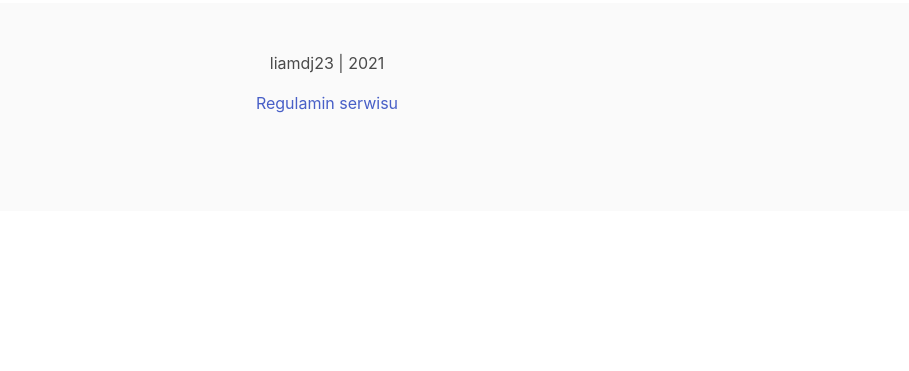
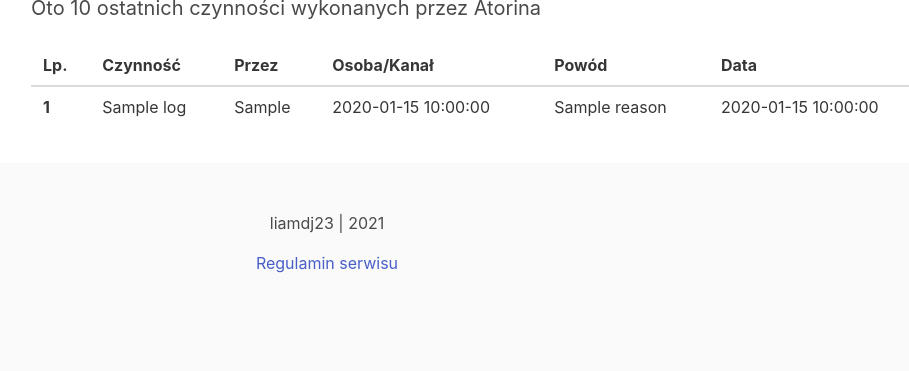
Before and after one commit to liamdj23/Atorin, a Python web app: template src/dashboard/templates/server.html in a window 1280 px wide. Shown: the part 733-1104 px from the top of the page, without its empty margins (313-1222 px from the left). Before the commit the page ends 846 px from the top, so only its background shows below. Run offline with Jinja, Linux system fonts and the light colour scheme; the template is opened without the code that fills it: most values are stand-ins (such as "Sample title", 1, 10 or a date in 2020); grey boxes marked "Sample" are stand-in pictures; some libraries are stand-ins or nearby versions.

Commit message:
:sparkles: Added logs on website

```diff
--- a/src/dashboard/flask.py
+++ b/src/dashboard/flask.py
@@ -14,13 +14,13 @@ cli.show_server_banner = lambda *x: None
 
 import logging
 log = logging.getLogger("werkzeug")
-log.disabled = True
+log.disabled = False
 
 
 class Dashboard(Flask):
     def __init__(self, bot):
         super(Dashboard, self).__init__(__name__)
-        self.logger.disabled = True
+        self.logger.disabled = False
         self.config["TEMPLATES_AUTO_RELOAD"] = True
         self.jinja_env.auto_reload = True
         self.secret_key = os.urandom(32).hex()
--- a/src/dashboard/routes/panel.py
+++ b/src/dashboard/routes/panel.py
@@ -48,13 +48,15 @@ def server(server_id, setting):
                 if not server_db:
                     server_db = bot.mongo.Server(id=guild.id, logs=bot.mongo.Logs())
                     server_db.save()
+                event_logs = bot.mongo.EventLogs.objects(server=guild.id).order_by("-date")[:10]
                 if request.method == "GET":
                     return render_template(
                         "server.html",
                         avatar=bot.user.avatar_url,
                         user=discord.get_user(session.get("access_token")),
                         guild=guild,
-                        logs=server_db.logs
+                        logs=server_db.logs,
+                        event_logs=event_logs
                     )
                 else:
                     if setting:
--- a/src/dashboard/templates/server.html
+++ b/src/dashboard/templates/server.html
@@ -20,12 +20,13 @@
         Wybierz sekcje
       </p>
       <ul class="menu-list">
-        <li><a href="#logs">Zdarzenia</a></li>
+        <li><a href="#events">Zdarzenia</a></li>
+        <li><a href="#logs">Dziennik zdarzeń</a></li>
       </ul>
     </aside>
   </div>
   <div class="column">
-    <article id="logs">
+    <article id="events">
         <p class="title">Zdarzenia</p>
         <p class="subtitle">Włącz lub wyłącz wiadomości o zdarzeniach</p>
         <div class="notification is-link" style="display: none">
@@ -49,6 +50,34 @@
             </select>
         </div>
     </article>
+    <article class="mt-5" id="logs">
+        <p class="title">Dziennik zdarzeń</p>
+        <p class="subtitle">Oto 10 ostatnich czynności wykonanych przez Atorina</p>
+        <table class="table is-fullwidth">
+            <thead>
+                <tr>
+                    <th>Lp.</th>
+                    <th>Czynność</th>
+                    <th>Przez</th>
+                    <th>Osoba/Kanał</th>
+                    <th>Powód</th>
+                    <th>Data</th>
+                </tr>
+            </thead>
+            <tbody>
+            {% for log in event_logs %}
+                <tr>
+                <th>{{ loop.index }}</th>
+                <td>{{ log.action_name }}</td>
+                <td>{{ log.action_by }}</td>
+                <td>{{ log.action_on }}</td>
+                <td>{{ log.reason }}</td>
+                <td>{{ log.date.replace(microsecond=0) }}</td>
+                </tr>
+            {% endfor %}
+            </tbody>
+        </table>
+    </article>
   </div>
 </div>
 {% endblock %}
@@ -60,7 +89,7 @@
             headers: {"Content-Type": "application/json"},
             body: JSON.stringify({"state": $(this).is(":checked")})
         }).then(res => res.text()).then(data => {
-            $("#logs .notification").text(data).show();
+            $("#events .notification").text(data).show();
             if ($("#switchLogs").is(":checked")) {
                 $("#switchLogsText").text("Włączone");
             } else {
```
Also changed, not shown: src/cogs/admin.py (+21 -1 lines), src/dashboard/routes/premium.py (+6 -6 lines), src/models.py (+13 -4 lines), 1 other file.
